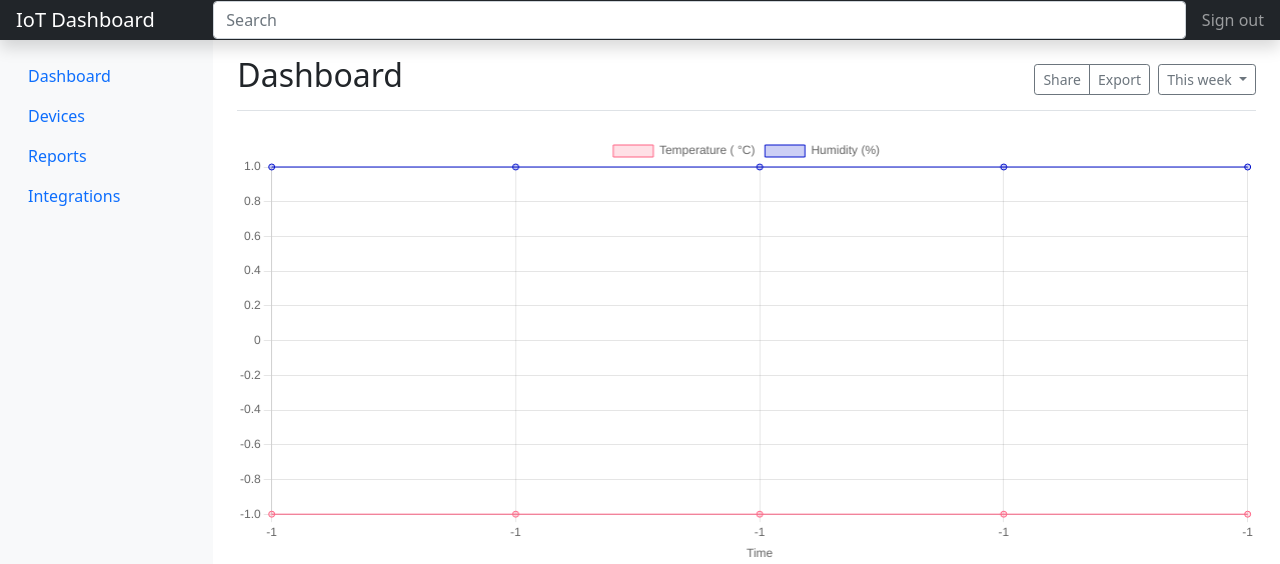
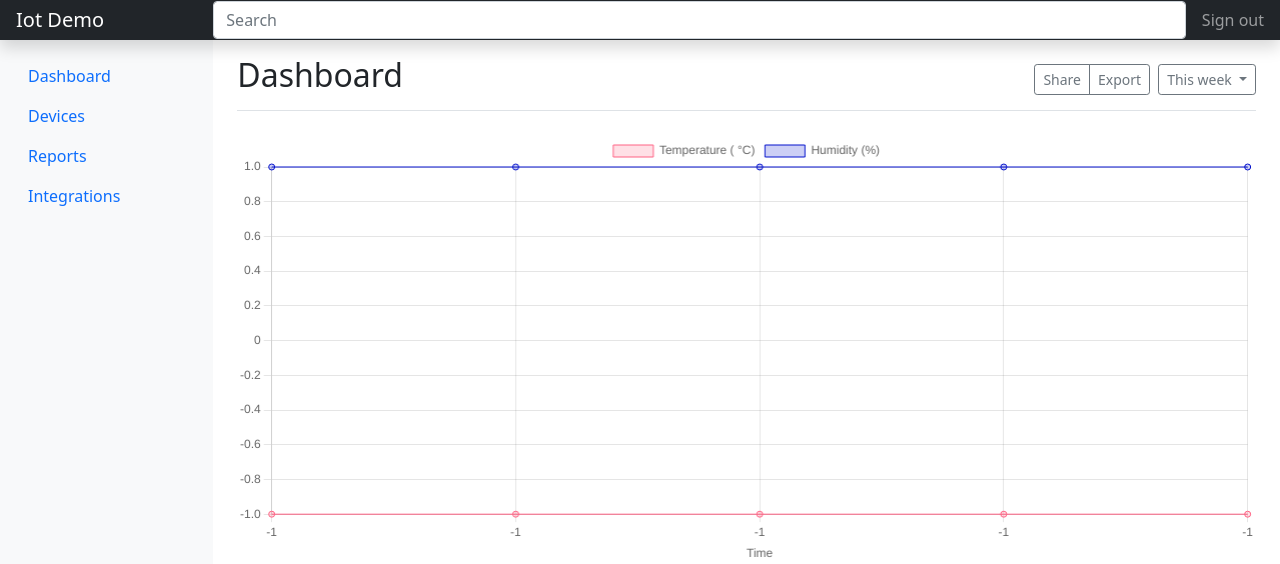
Before and after one commit to armando-jp/ecen5033-devops-final, a Node server app: page / in a window 1280 px wide. Shown: the top 564 px of the page. Run offline with Node 20, Linux system fonts and the light colour scheme; some libraries are stand-ins or nearby versions.

Commit message:
commit for demo

```diff
--- a/server/views/index.ejs
+++ b/server/views/index.ejs
@@ -49,7 +49,7 @@
   <body>
 
     <header class="navbar navbar-dark sticky-top bg-dark flex-md-nowrap p-0 shadow">
-      <a class="navbar-brand col-md-3 col-lg-2 me-0 px-3" href="#">IoT Dashboard</a>
+      <a class="navbar-brand col-md-3 col-lg-2 me-0 px-3" href="#">Iot Demo</a>
       <button class="navbar-toggler position-absolute d-md-none collapsed" type="button" data-bs-toggle="collapse" data-bs-target="#sidebarMenu" aria-controls="sidebarMenu" aria-expanded="false" aria-label="Toggle navigation">
         <span class="navbar-toggler-icon"></span>
       </button>
```
